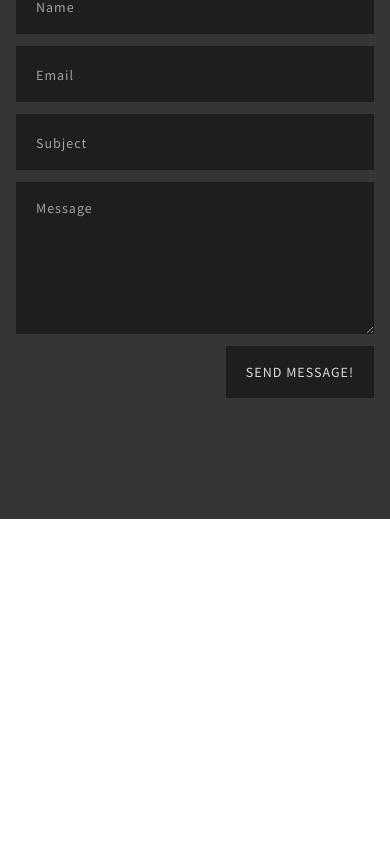
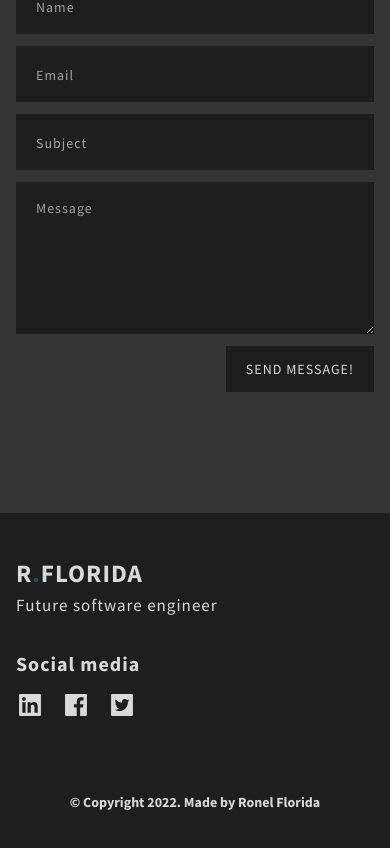
Before and after one commit to Ronel028/Ronel028-Portfolio-website, a Next.js app: page / in a window 390 px wide. Shown: the part 5018-5866 px from the top of the page. Before the commit the page ends 5537 px from the top, so only its background shows below. Built offline with nearby package versions, Linux system fonts and the light colour scheme.

Commit message:
working with contact form and footer section

```diff
--- a/components/ContactForm.jsx
+++ b/components/ContactForm.jsx
@@ -4,7 +4,7 @@ const ContactForm = () =>{
             <div className="grid grid-rows-2 grid-cols-1 gap-y-3 md:grid-cols-2 md:grid-rows-1 md:gap-x-3">
                 <input
                     className="w-full py-4 px-5 bg-dark placeholder:text-gray placeholder:text-sm placeholder:opacity-[70%]
-                                tracking-[1px] outline-none active:outline-light-blue outline-2"
+                                tracking-[1px] outline-none"
                     type="text"
                     name="name"
                     id="name"
@@ -12,7 +12,7 @@ const ContactForm = () =>{
                 />
                 <input
                     className="w-full py-4 px-5 bg-dark placeholder:text-gray placeholder:text-sm placeholder:opacity-[70%]
-                                tracking-[1px] outline-none active:outline-light-blue outline-2"
+                                tracking-[1px] outline-none"
                     type="email"
                     name="email"
                     id="email"
@@ -21,7 +21,7 @@ const ContactForm = () =>{
             </div>
             <input
                 className="w-full py-4 px-5 bg-dark placeholder:text-gray placeholder:text-sm placeholder:opacity-[70%]
-                            tracking-[1px] outline-none active:outline-light-blue outline-2"
+                            tracking-[1px] outline-none"
                 type="text"
                 name="subject"
                 id="subject"
@@ -29,7 +29,7 @@ const ContactForm = () =>{
             />
             <textarea
                 className="w-full py-4 px-5 bg-dark placeholder:text-gray placeholder:text-sm placeholder:opacity-[70%]
-                            tracking-[1px] outline-none active:outline-light-blue outline-2"
+                            tracking-[1px] outline-none"
                 name="message"
                 id="message"
                 cols="30"
@@ -37,7 +37,10 @@ const ContactForm = () =>{
                 placeholder="Message"
             >
             </textarea>
-            <button className=" bg-dark w-auto py-4 px-5 justify-self-end tracking-[1px] text-sm">
+            <button class=" w-auto group relative bg-dark py-4 px-5 justify-self-end tracking-[1px] text-sm leading-none z-10
+                            overflow-hidden text-gray hover:text-light-dark after:content-[''] after:absolute
+                            after:inset-0 after:bg-gray after:translate-x-[-101%] hover:after:translate-x-0 after:z-[-1]
+                            after:transition-transform after:ease-in-out after:duration-300">
                 SEND MESSAGE!
             </button>
         </form>
--- /dev/null
+++ b/components/Footer.jsx
@@ -0,0 +1,42 @@
+import Link from 'next/link'
+import { AiFillLinkedin, AiFillFacebook, AiFillTwitterSquare } from 'react-icons/ai'
+
+const Footer = () =>{
+    return (
+        <div className='w-full h-auto'>
+            <div className='flex flex-col gap-[31px] mb-[73px] md:flex-row md:justify-between lg:mb-[39px]'>
+                <div>
+                    <h3 className='text-[25px] tracking-[1px] md:text-xl md:mb-[12px] lg:text-[22px]'>
+                        R<span className="text-light-blue">.</span>FLORIDA
+                    </h3>
+                    <p className='text-[17px] tracking-[1px] md:text-base'>
+                        Future software engineer
+                    </p>
+                </div>
+                <div>
+                    <h3 className='text-[20px] tracking-[1px] mb-[12px] md:text-lg'>
+                        Social media
+                    </h3>
+                    <div className='flex items-center gap-[18px] text-[28px] md:text-[26px]'>
+                        <Link href="#" className='hover:scale-110 transition-all ease-in-out duration-300'>
+                            <AiFillLinkedin />
+                        </Link>
+                        <Link href="#" className='hover:scale-110 transition-all ease-in-out duration-300'>
+                            <AiFillFacebook />
+                        </Link>
+                        <Link href="#" className='hover:scale-110 transition-all ease-in-out duration-300'>
+                            <AiFillTwitterSquare />
+                        </Link>
+                    </div>
+                </div>
+            </div>
+            <div className='text-center'>
+                <p className='font-bold text-sm'>
+                    © Copyright 2022. Made by Ronel Florida
+                </p>
+            </div>
+        </div>
+    )
+}
+
+export default Footer
--- a/pages/index.js
+++ b/pages/index.js
@@ -4,6 +4,7 @@ import { FaArrowDown, FaChevronRight } from 'react-icons/fa'
 import Navigation from '../components/Navigation';
 import Projects from '../components/project';
 import ContactForm from '../components/ContactForm';
+import Footer from '../components/Footer';
 
 export default function Main() {
 
@@ -244,9 +245,16 @@ export default function Main() {
             <div>
               <ContactForm />
             </div>
-
           </div>
         </section>
+
+        {/* footer */}
+        <footer className='h-auto w-100 bg-dark text-gray py-[42px]'>
+          <div className='container'>
+            <Footer />
+          </div>
+
+        </footer>
 
       </div>
     </>
```
Also changed, not shown: styles/globals.scss (line endings or trailing spaces).
